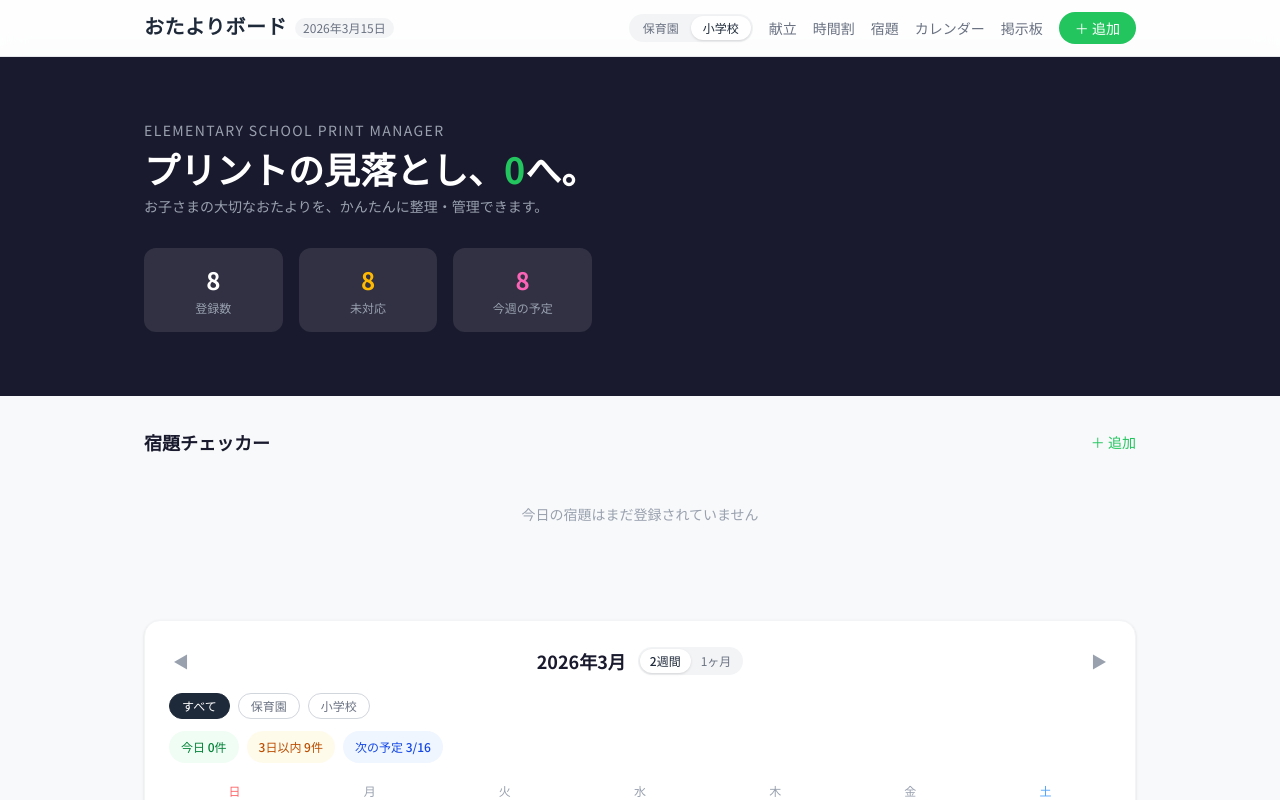
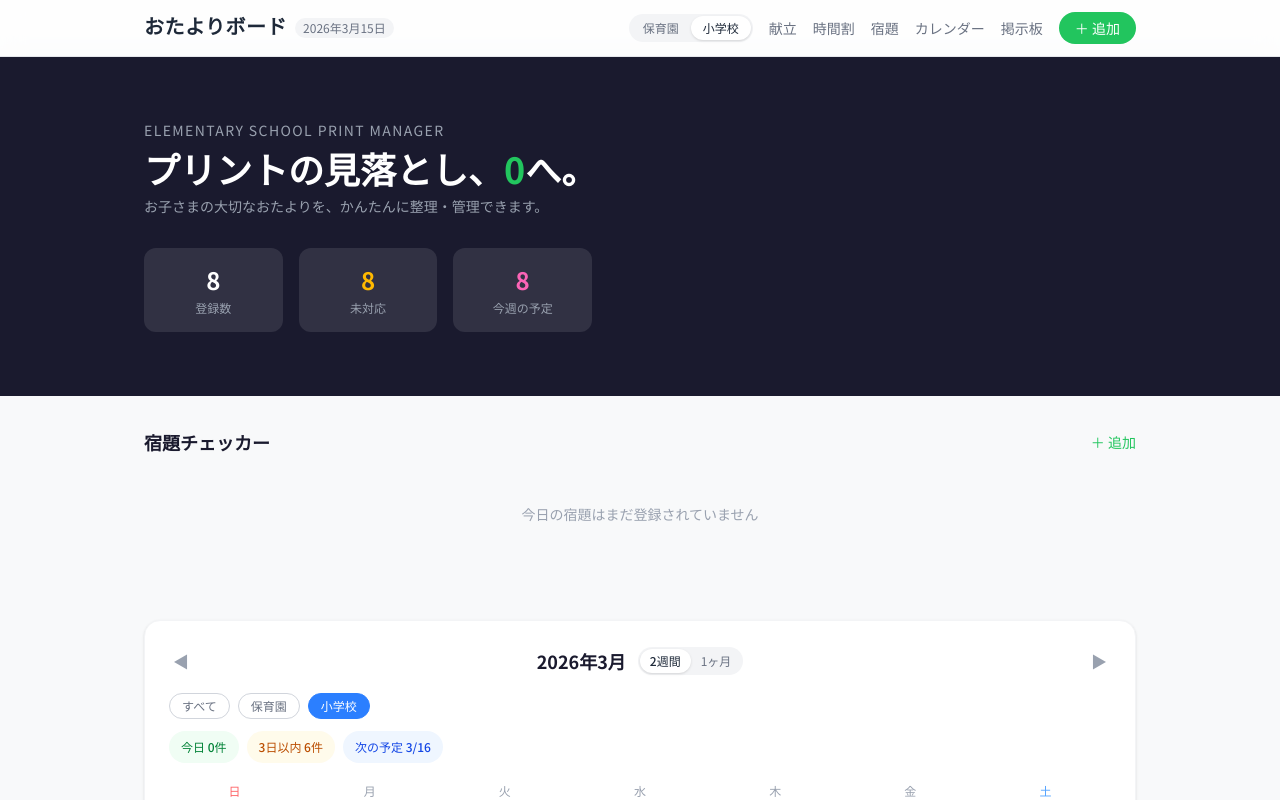
Before and after one commit to tono55/message-board, a Next.js app: page / in a window 1280 px wide. Shown: the top 800 px of the page. Built offline with nearby package versions, Linux system fonts and the light colour scheme.

Commit message:
Sync calendar filter with header mode

```diff
--- a/app/page.tsx
+++ b/app/page.tsx
@@ -154,6 +154,7 @@ export default function Home() {
 
       <Calendar
         items={allItems}
+        mode={mode}
         currentMonth={currentMonth}
         selectedDate={selectedDate}
         onSelectDate={handleSelectDate}
--- a/components/Calendar.tsx
+++ b/components/Calendar.tsx
@@ -1,6 +1,6 @@
 'use client';
 
-import { useState } from 'react';
+import { useEffect, useState } from 'react';
 import { Item, SchoolMode } from '@/lib/types';
 import { getMonthDays, getTwoWeekDays, getWeekStart, toDateString, CATEGORY_COLORS, trimLeadingDateLabel, formatDate, daysUntil } from '@/lib/utils';
 
@@ -23,6 +23,7 @@ type CalendarView = '2weeks' | 'month';
 
 interface CalendarProps {
   items: Item[];
+  mode: SchoolMode;
   currentMonth: Date;
   selectedDate: string;
   onSelectDate: (date: string) => void;
@@ -30,10 +31,14 @@ interface CalendarProps {
   onItemClick: (item: Item) => void;
 }
 
-export default function Calendar({ items, currentMonth, selectedDate, onSelectDate, onChangeMonth, onItemClick }: CalendarProps) {
+export default function Calendar({ items, mode, currentMonth, selectedDate, onSelectDate, onChangeMonth, onItemClick }: CalendarProps) {
   const [view, setView] = useState<CalendarView>('2weeks');
   const [weekStart, setWeekStart] = useState<Date>(() => getWeekStart(new Date()));
-  const [modeFilter, setModeFilter] = useState<SchoolMode | ''>('');
+  const [modeFilter, setModeFilter] = useState<SchoolMode | ''>(mode);
+
+  useEffect(() => {
+    setModeFilter(mode);
+  }, [mode]);
 
   const todayStr = toDateString(new Date());
   const visibleItems = modeFilter ? items.filter(item => item.mode === modeFilter) : items;
```
